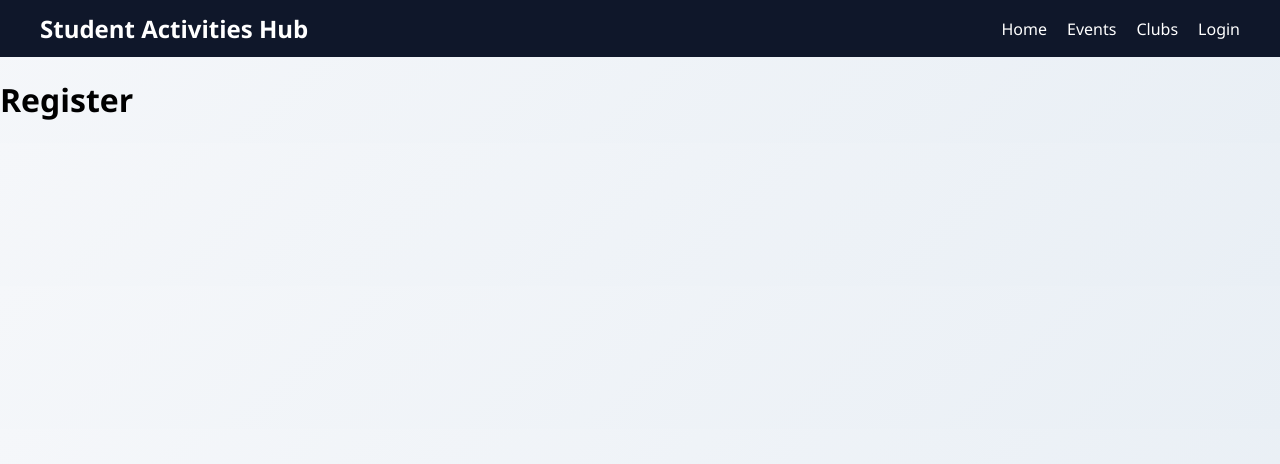
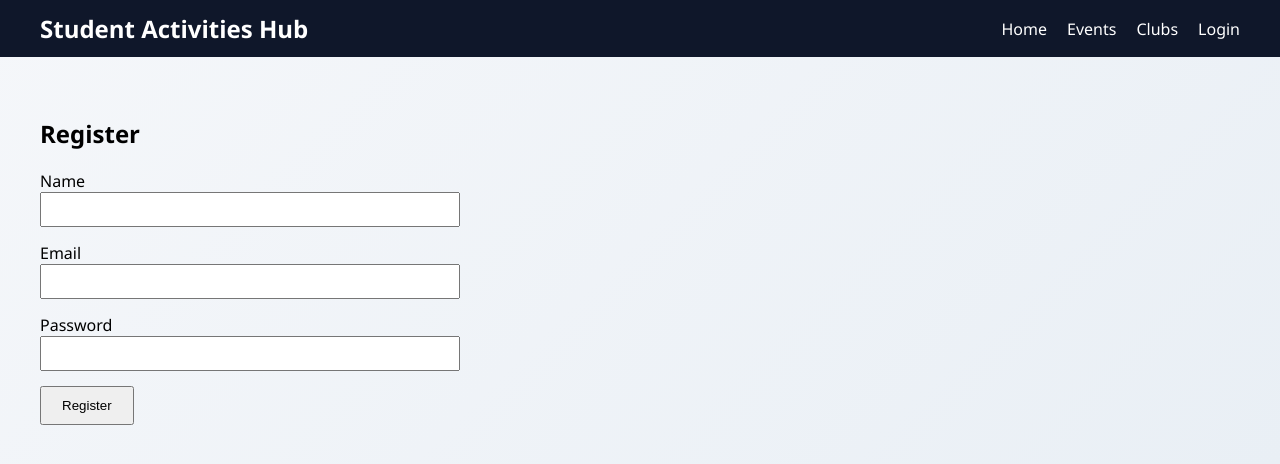
Before and after one commit to bhavyabhardwaj001/student-activity-hub, a React app in the folder frontend/: page /register in a window 1280 px wide. Shown: the top 464 px of the page. Built offline with nearby package versions, Linux system fonts and the light colour scheme; the HTML template or start-up script is replaced by a standard one.

Commit message:
implement frontend user registration and connect to backend auth API

```diff
--- a/frontend/src/pages/Register.jsx
+++ b/frontend/src/pages/Register.jsx
@@ -1,7 +1,89 @@
+import { useState } from "react";
+import { useNavigate } from "react-router-dom";
+
 function Register() {
+  const [name, setName] = useState("");
+  const [email, setEmail] = useState("");
+  const [password, setPassword] = useState("");
+
+  const navigate = useNavigate();
+
+  const handleSubmit = async (e) => {
+    e.preventDefault();
+
+    try {
+      const res = await fetch("http://localhost:5000/api/auth/register", {
+        method: "POST",
+        headers: {
+          "Content-Type": "application/json",
+        },
+        body: JSON.stringify({
+          name,
+          email,
+          password,
+          role: "student",
+        }),
+      });
+
+      const data = await res.json();
+
+      if (res.ok) {
+        alert("Registration successful!");
+        navigate("/login");
+      } else {
+        alert(data.message || "Registration failed");
+      }
+    } catch (error) {
+      console.error(error);
+      alert("Something went wrong");
+    }
+  };
+
   return (
-    <div>
-      <h1>Register</h1>
+    <div style={{ padding: "40px" }}>
+      <h2>Register</h2>
+
+      <form onSubmit={handleSubmit} style={{ maxWidth: "400px" }}>
+        <div style={{ marginBottom: "15px" }}>
+          <label>Name</label>
+          <br />
+          <input
+            type="text"
+            value={name}
+            onChange={(e) => setName(e.target.value)}
+            required
+            style={{ width: "100%", padding: "8px" }}
+          />
+        </div>
+
+        <div style={{ marginBottom: "15px" }}>
+          <label>Email</label>
+          <br />
+          <input
+            type="email"
+            value={email}
+            onChange={(e) => setEmail(e.target.value)}
+            required
+            style={{ width: "100%", padding: "8px" }}
+          />
+        </div>
+
+        <div style={{ marginBottom: "15px" }}>
+          <label>Password</label>
+          <br />
+          <input
+            type="password"
+            value={password}
+            onChange={(e) => setPassword(e.target.value)}
+            required
+            style={{ width: "100%", padding: "8px" }}
+          />
+        </div>
+
+        <button type="submit" style={{ padding: "10px 20px" }}>
+          Register
+        </button>
+      </form>
     </div>
   );
 }
```
